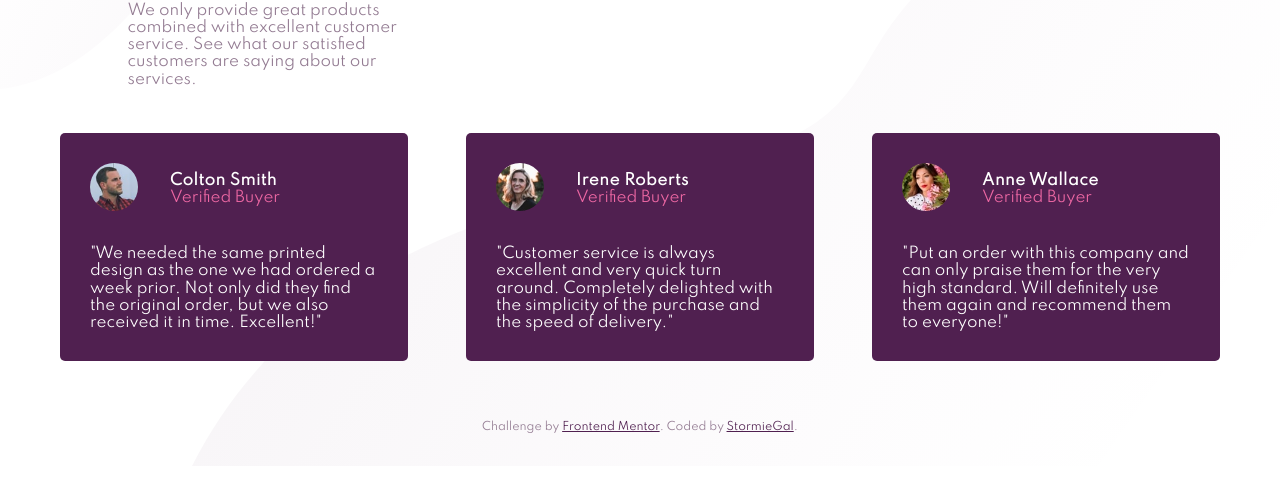
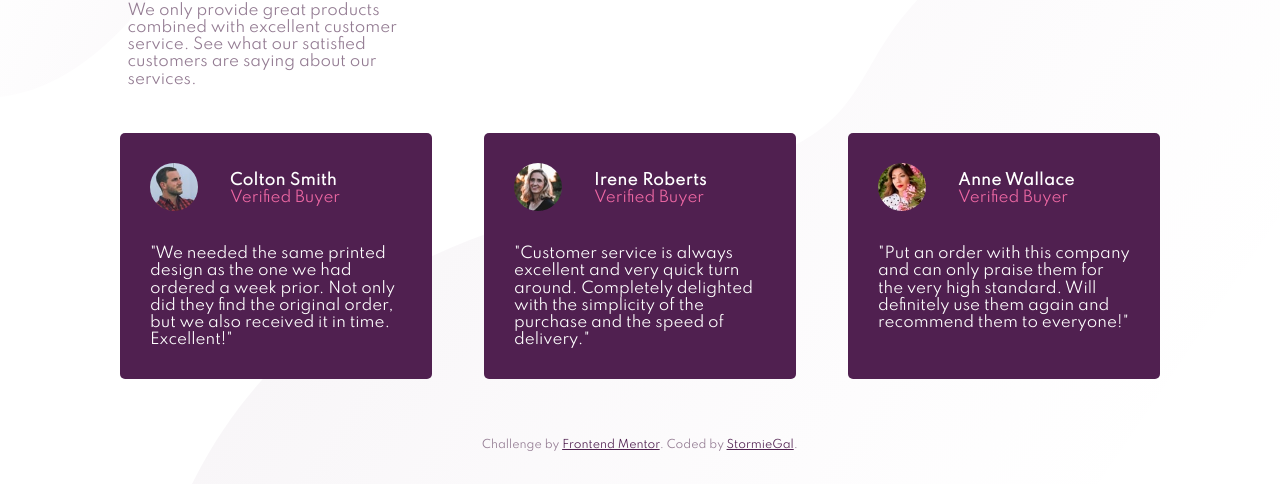
Before and after one commit to stormieGal/social-proof-section, a plain HTML site: page index.html in a window 1280 px wide. Shown: the part 289-778 px from the top of the page. Drawn offline with Linux system fonts and the light colour scheme; files whose address does not match are found by name.

Commit message:
Improvement on desktop

```diff
--- a/css/style.css
+++ b/css/style.css
@@ -179,6 +179,8 @@ footer {
   .testimonies.row {
     flex-flow: row nowrap;
     justify-content: space-between;
+
+    margin: auto 4em;
   }
   .col-1 {
     flex: 0 0 30%;
```
